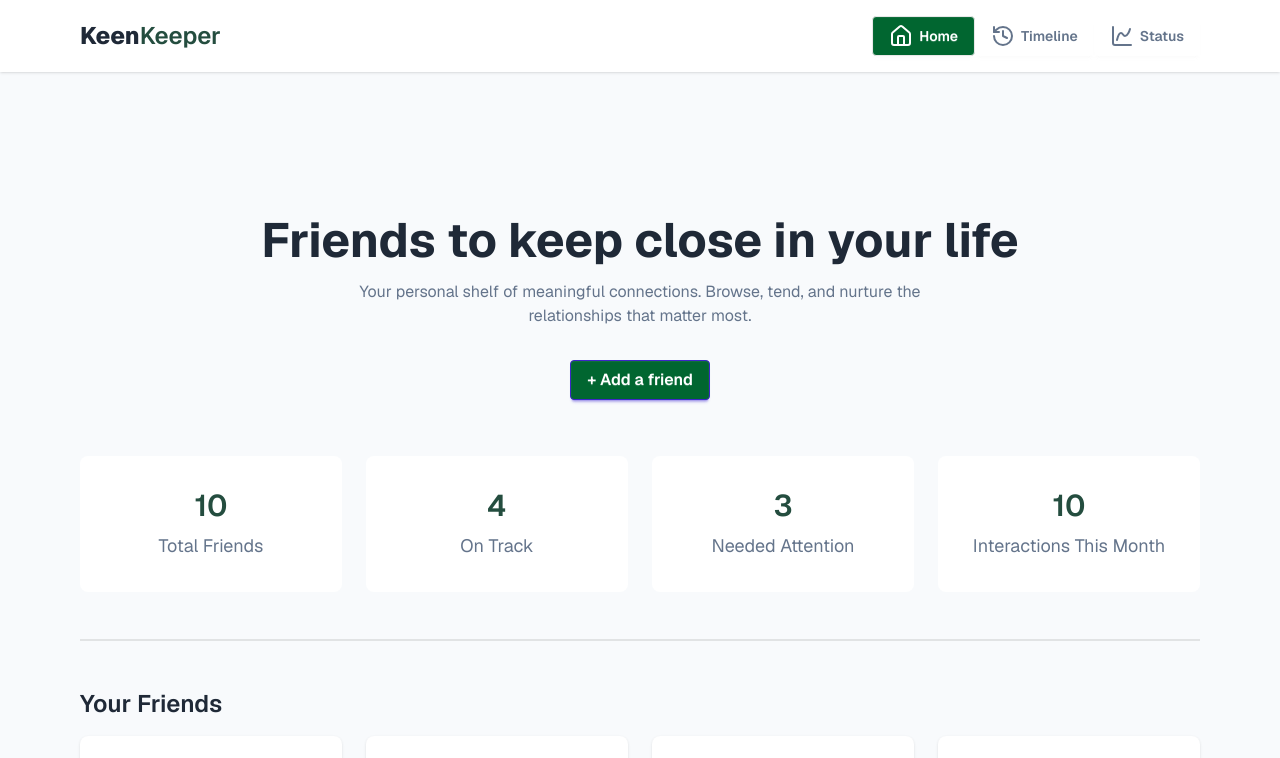
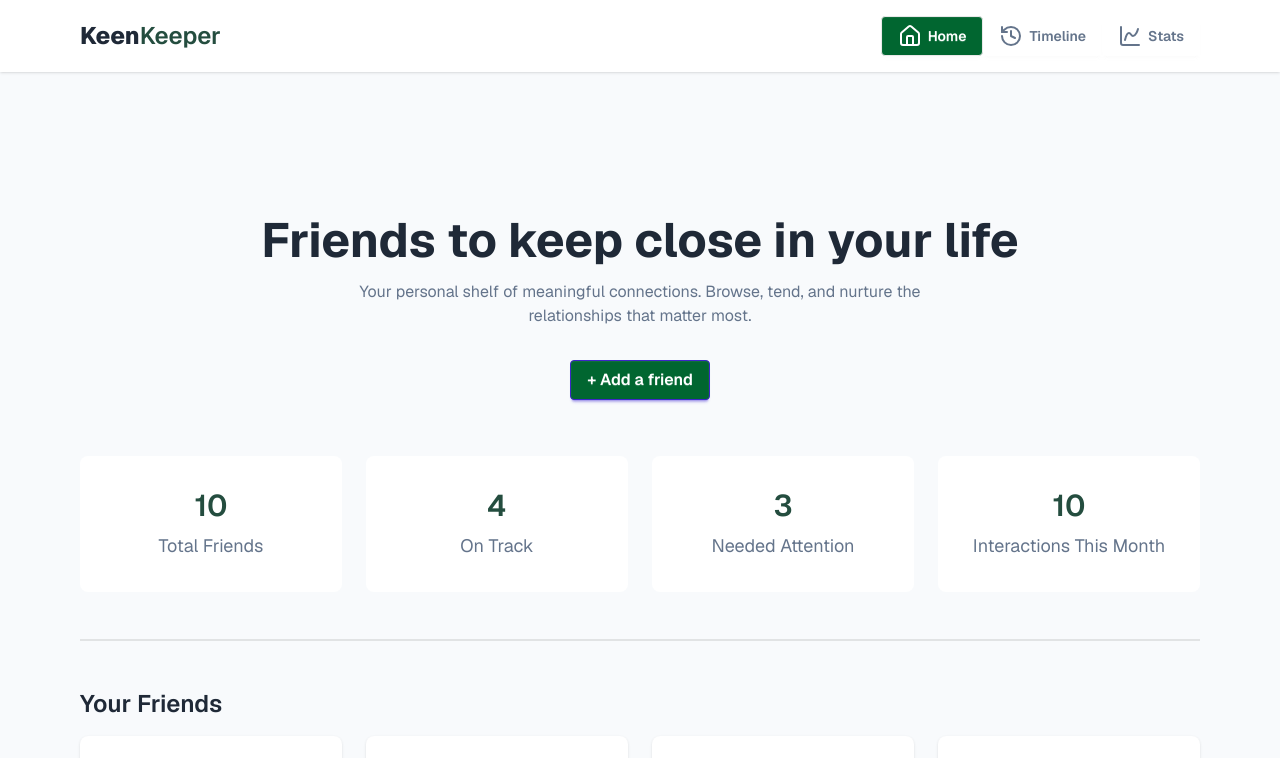
Before and after one commit to T4RUNN4/PH-B13_A07, a React (Vite) app: page / in a window 1280 px wide. Shown: the top 758 px of the page. Built offline with nearby package versions, Linux system fonts and the light colour scheme.

Commit message:
Status -> Stats typo solved

```diff
--- a/src/components/shared/Navbar.jsx
+++ b/src/components/shared/Navbar.jsx
@@ -32,10 +32,10 @@ export default function Navbar() {
         </button>
         <button onClick={() => setCurrTab("status")}>
           <Link
-            to="/status"
+            to="/stats"
             className={`btn font-semibold ${currTab === "status" ? "bg-green-800 text-white" : "bg-white border-0 drop-shadow-white text-[#64748B]"}`}
           >
-            <ChartSpline /> Status
+            <ChartSpline /> Stats
           </Link>
         </button>
       </div>
--- a/src/main.jsx
+++ b/src/main.jsx
@@ -6,7 +6,7 @@ import { createBrowserRouter, RouterProvider } from "react-router";
 import MainLayout from "./layout/MainLayout";
 import HomePage from "./pages/HomePage";
 import TimeLine from "./pages/TimeLine";
-import Status from "./pages/Status";
+import Stats from "./pages/Stats";
 import TabProvider from "./context/CurrentTabContext";
 import FriendDetails from "./pages/FriendDetails";
 import TimeLineProvider from "./context/TimeLineContext";
@@ -26,8 +26,8 @@ const rounter = createBrowserRouter([
         Component: TimeLine,
       },
       {
-        path: "/status",
-        Component: Status,
+        path: "/stats",
+        Component: Stats,
       },
       {
         path: "/friend/:id",
```
Also changed, not shown: src/pages/Stats.jsx (renamed from src/pages/Status.jsx).
